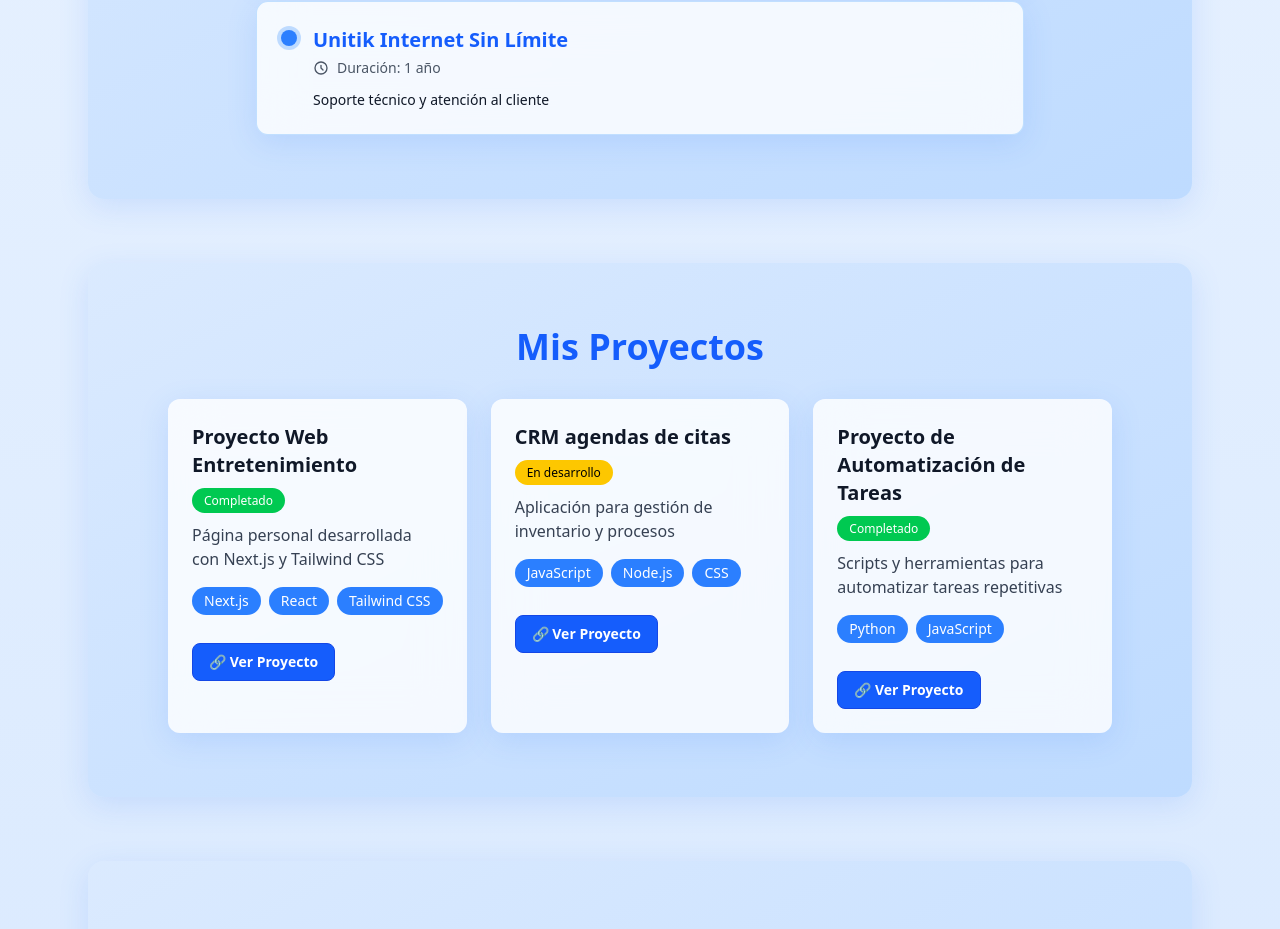
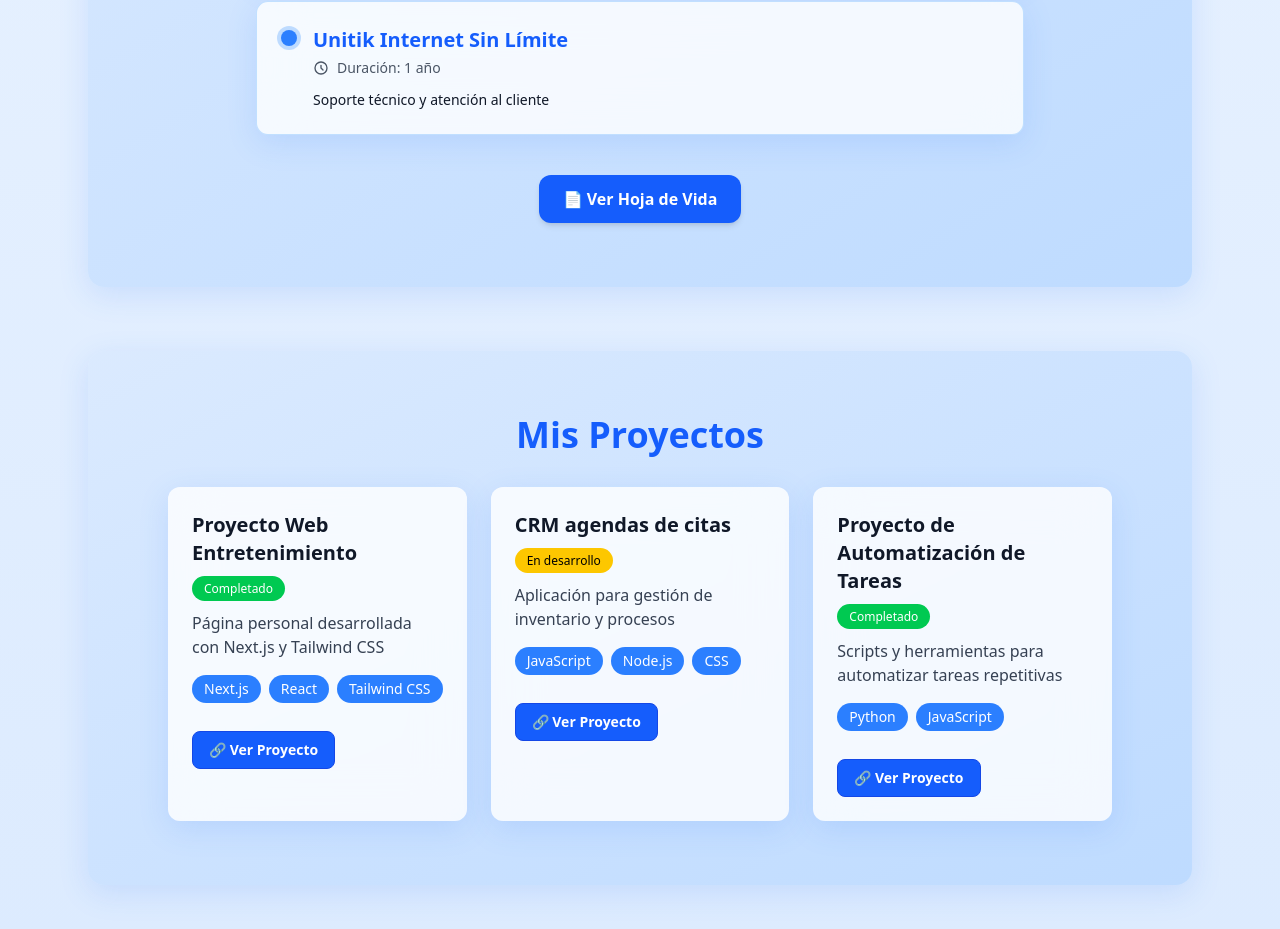
Before and after one commit to Andres8525/EdisonMontero_HojaDeVida, a Next.js app: page / in a window 1280 px wide. Shown: the part 1215-2144 px from the top of the page. Built offline with nearby package versions, Linux system fonts and the light colour scheme.

Commit message:
se agrega hoja de vida

```diff
--- a/src/components/ExperienciaLaboral.tsx
+++ b/src/components/ExperienciaLaboral.tsx
@@ -93,6 +93,26 @@ export default function ExperienciaLaboral() {
           </div>
         ))}
       </div>
+
+      {/* 📄 Botón para abrir CV */}
+      <div className="text-center mt-10">
+        <a
+          href="/Cv.pdf"
+          target="_blank"
+          rel="noopener noreferrer"
+          className={`
+            inline-block px-6 py-3 rounded-xl font-semibold text-sm md:text-base transition-all
+            shadow-md hover:shadow-lg
+            ${
+              theme === "light"
+                ? "bg-blue-600 text-white hover:bg-blue-700"
+                : "bg-orange-500 text-black hover:bg-orange-400"
+            }
+          `}
+        >
+          📄 {language === "es" ? "Ver Hoja de Vida" : "View Resume"}
+        </a>
+      </div>
     </section>
   );
 }
```
Also changed, not shown: 1 other file (tests, documents, lock files or other folders).
